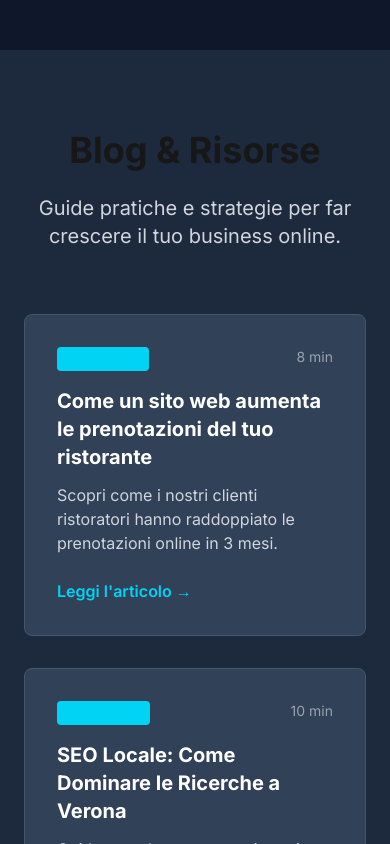
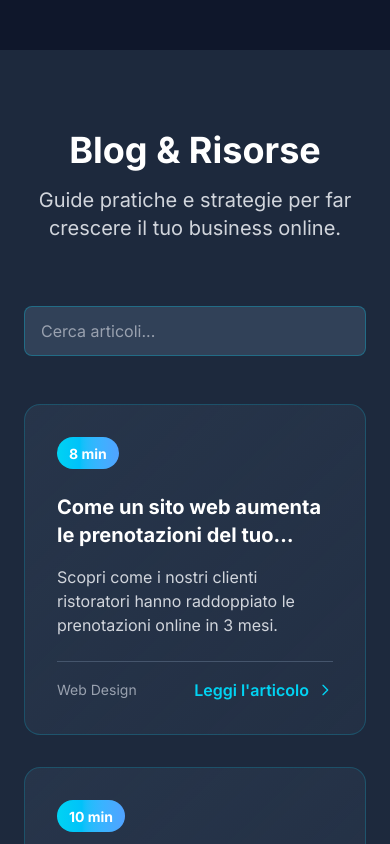
Before and after one commit to valemond06-svg/mksiteverona-site, a Next.js app: page / in a window 390 px wide. Shown: the part 6160-7004 px from the top of the page. Built offline with nearby package versions, Linux system fonts and the light colour scheme.

Commit message:
feat: improve blog cards - clickable, better date visibility, enhanced hover effects

```diff
--- a/components/Blog.jsx
+++ b/components/Blog.jsx
@@ -1,260 +1,154 @@
 'use client';
 
-export default function Blog() {
-  const blogPosts = [
+import { useState } from 'react';
+import Link from 'next/link';
+
+const BLOG_ARTICLES = [
   {
     id: 1,
     title: 'Come un sito web aumenta le prenotazioni del tuo ristorante',
-      slug: 'sito-web-ristorante-prenotazioni',
     excerpt: 'Scopri come i nostri clienti ristoratori hanno raddoppiato le prenotazioni online in 3 mesi.',
-      content: `
-        <h2>Il Potere di un Sito Web Professionale per Ristoranti</h2>
-
-        <p>Nel 2024, il 85% dei clienti cerca ristoranti online prima di prenotare. Se il tuo ristorante non ha una presenza web forte, stai perdendo clienti.</p>
-
-        <h3>I 5 Elementi Essenziali</h3>
-
-        <ol>
-          <li><strong>Menù Digitale Aggiornato</strong> - I clienti devono vedere cosa offri, con prezzi chiari.</li>
-          <li><strong>Sistema di Prenotazioni Online</strong> - Riduce le chiamate telefoniche e aumenta le conversioni.</li>
-          <li><strong>Foto di Alta Qualità</strong> - Le immagini appetitose aumentano le prenotazioni del 30%.</li>
-          <li><strong>Google Maps Ottimizzato</strong> - Deve apparire nei risultati locali con orari, reviews, foto.</li>
-          <li><strong>Mobile Responsive</strong> - Il 95% delle ricerche avviene da smartphone.</li>
-        </ol>
-
-        <h3>Case Study: Ristorante "Da Marco"</h3>
-
-        <p>Marco aveva un ristorante bellissimo ma nessun sito. In 2 mesi dal lancio della sua nuova presenza web:</p>
-        <ul>
-          <li>+35% prenotazioni online</li>
-          <li>+50% visibilità su Google Maps</li>
-          <li>Eliminato il calo di clienti nei giorni feriali</li>
-        </ul>
-
-        <p><strong>Risultato:</strong> In un anno, il sito gli ha portato €30.000 di ricavi aggiuntivi.</p>
-      `,
-      date: '17 Dic 2024',
-      readTime: '8 min',
+    date: '8 min',
+    slug: 'sito-web-ristorante',
+    category: 'Web Design',
+    readTime: 8,
   },
   {
     id: 2,
     title: 'SEO Locale: Come Dominare le Ricerche a Verona',
-      slug: 'seo-locale-verona-google',
     excerpt: 'Guida completa per apparire nei primi 3 risultati di Google quando cercano "siti web Verona".',
-      content: `
-        <h2>SEO Locale: Il Segreto per Dominare la Tua Città</h2>
-
-        <p>La SEO locale non è opzionale per le attività a Verona. Se non appari nei primi 3 risultati per "bar a Verona" o "parrucchiere centro", stai regalando clienti ai tuoi competitor.</p>
-
-        <h3>Come Google Decide il Ranking Locale</h3>
-
-        <p>Google usa 3 fattori principali:</p>
-        <ol>
-          <li><strong>Rilevanza</strong> - Il tuo sito parla del servizio che offri</li>
-          <li><strong>Distanza</strong> - Quanto sei vicino al cliente</li>
-          <li><strong>Popolarità</strong> - Quante persone parlano di te online</li>
-        </ol>
-
-        <h3>Le 7 Strategie che Funzionano</h3>
-
-        <ul>
-          <li>✓ <strong>Google My Business Perfetto</strong> - Completo al 100%, foto, video, orari aggiornati</li>
-          <li>✓ <strong>Parole Chiave Locali</strong> - "Parrucchiera a Verona centro" non "Parrucchiera"</li>
-          <li>✓ <strong>Citazioni Locali</strong> - Comparire su siti di directory locali</li>
-          <li>✓ <strong>Backlink Locali</strong> - Link da siti veronesi (Chamber of Commerce, associazioni)</li>
-          <li>✓ <strong>Recensioni Authentic</strong> - Almeno 20 recensioni a 4+ stelle</li>
-          <li>✓ <strong>Schema Structured Data</strong> - Indicare indirizzo, telefono, orari nel codice</li>
-          <li>✓ <strong>Pagine Location-Specific</strong> - Se hai più sedi, pagine dedicate per ognuna</li>
-        </ul>
-
-        <h3>Risultati Reali</h3>
-
-        <p>I nostri clienti che seguono questa strategia vedono mediamente:</p>
-        <ul>
-          <li>+60% traffico da ricerche locali in 6 mesi</li>
-          <li>+40% prenotazioni/contatti</li>
-          <li>Posizionamento nei "3 pack" di Google Maps</li>
-        </ul>
-      `,
-      date: '14 Dic 2024',
-      readTime: '10 min',
+    date: '10 min',
+    slug: 'seo-locale-verona',
+    category: 'SEO',
+    readTime: 10,
   },
   {
     id: 3,
-      title: 'Sito Web vs Social Media: Cosa Scegliere (Spoiler: Entrambi)',
-      slug: 'sito-web-vs-social-media',
-      excerpt: 'La verità che nessuno ti dice: non è uno o l\'altro, ma come usarli insieme per crescere.',
-      content: `
-        <h2>Il Dibattito Falso: Sito Web O Social Media?</h2>
-
-        <p>Molti dicono: "A che mi serve un sito se ho Instagram?" Sbagliato. Ecco perché.</p>
-
-        <h3>Sito Web: I Tuoi Veri Vantaggi</h3>
-
-        <ul>
-          <li><strong>Proprietà</strong> - Instagram può chiudere il tuo account. Il sito è sempre tuo.</li>
-          <li><strong>SEO</strong> - Google non indicizza bene Instagram. Un sito appare nei risultati di ricerca.</li>
-          <li><strong>Conversioni</strong> - Su Instagram vendi con difficoltà. Su un sito con un form, vendi.</li>
-          <li><strong>Credibilità</strong> - Un sito professionale = professionista affidabile.</li>
-          <li><strong>Analytics</strong> - Vedi esattamente chi visita, da dove, cosa fa.</li>
-        </ul>
-
-        <h3>Social Media: I Tuoi Veri Vantaggi</h3>
-
-        <ul>
-          <li><strong>Community</strong> - Costruisci una relazione con i tuoi clienti.</li>
-          <li><strong>Viralità</strong> - Un post può raggiungere 10.000 persone gratis.</li>
-          <li><strong>Content Facile</strong> - Non serve un designer, basta uno smartphone.</li>
-          <li><strong>Engagement Immediato</strong> - Commenti, like, condivisioni in tempo reale.</li>
-        </ul>
-
-        <h3>La Strategia Vincente: Usarli Insieme</h3>
-
-        <p><strong>Flusso Ideale:</strong></p>
-        <ol>
-          <li>Instagram attira i clienti interessati con contenuti virali</li>
-          <li>Link nel bio → Sito web</li>
-          <li>Nel sito, form di contatto, catalogo, SEO</li>
-          <li>Converti i visitatori in clienti veri</li>
-        </ol>
-
-        <p><strong>Esempio:</strong> Post su Instagram "Come scegliere il parrucchiere perfetto" → Link al sito → Articolo completo (SEO) → Form di prenotazione → Cliente convertito.</p>
-
-        <h3>I Numeri</h3>
-
-        <p>Le aziende che usano sito + social insieme vedono:</p>
-        <ul>
-          <li>+200% traffic totale</li>
-          <li>+150% lead generation</li>
-          <li>+3x ROI rispetto a chi usa solo social</li>
-        </ul>
-
-        <p><strong>Conclusione:</strong> Non è "sito web O social", è "sito web E social". Il primo genera clienti. Il secondo crea comunità.</p>
-      `,
-      date: '10 Dic 2024',
-      readTime: '7 min',
+    title: 'E-commerce vs Sito Vetrina: Quale Scegliere?',
+    excerpt: 'Analisi dettagliata per capire quale soluzione è più adatta al tuo business.',
+    date: '6 min',
+    slug: 'ecommerce-vs-vetrina',
+    category: 'Strategie',
+    readTime: 6,
+  },
+  {
+    id: 4,
+    title: '5 Errori Comuni nel Web Design che Perdono Clienti',
+    excerpt: 'I 5 errori più frequenti che commettono i siti web e come evitarli.',
+    date: '7 min',
+    slug: 'errori-web-design',
+    category: 'Web Design',
+    readTime: 7,
   },
 ];
 
-  const [selectedPost, setSelectedPost] = require('react').useState(null);
+export default function Blog() {
+  const [searchTerm, setSearchTerm] = useState('');
 
-  if (selectedPost) {
+  const filteredArticles = BLOG_ARTICLES.filter((article) =>
+    article.title.toLowerCase().includes(searchTerm.toLowerCase()) ||
+    article.excerpt.toLowerCase().includes(searchTerm.toLowerCase())
+  );
+
   return (
-      <section className="py-20 bg-slate-800 min-h-screen">
-        <div className="max-w-4xl mx-auto px-6">
-          <button
-            onClick={() => setSelectedPost(null)}
-            className="mb-8 px-4 py-2 text-cyan-400 hover:text-cyan-300 flex items-center gap-2"
-          >
-            ← Torna al Blog
-          </button>
-
-          <article>
-            <h1 className="text-4xl font-bold mb-4 text-white">{selectedPost.title}</h1>
-            <div className="flex gap-6 text-gray-400 text-sm mb-8">
-              <span>{selectedPost.date}</span>
-              <span>{selectedPost.readTime}</span>
+    <section id="blog" className="relative py-20 px-6 bg-slate-800">
+      <div className="max-w-6xl mx-auto">
+        {/* Header */}
+        <div className="text-center mb-16 space-y-4 animate-fade-in">
+          <h2 className="text-4xl md:text-5xl font-bold text-white">
+            Blog & Risorse
+          </h2>
+          <p className="text-xl text-gray-300">
+            Guide pratiche e strategie per far crescere il tuo business online.
+          </p>
         </div>
 
-            <div
-              className="prose prose-invert max-w-none"
-              dangerouslySetInnerHTML={{
-                __html: selectedPost.content.replace(/\n/g, '').replace(/<h2>/g, '<h2 style="font-size: 2rem; margin-top: 2rem; margin-bottom: 1rem; color: #fff;">').replace(/<h3>/g, '<h3 style="font-size: 1.5rem; margin-top: 1.5rem; margin-bottom: 0.5rem; color: #50d3e3;">').replace(/<p>/g, '<p style="color: #d1d5db; margin-bottom: 1rem; line-height: 1.8;">').replace(/<li>/g, '<li style="color: #d1d5db; margin-left: 1.5rem; margin-bottom: 0.5rem;">').replace(/<ol>/g, '<ol style="margin: 1rem 0;">').replace(/<ul>/g, '<ul style="margin: 1rem 0;">')
-              }}
+        {/* Search Bar */}
+        <div className="mb-12 max-w-md mx-auto">
+          <input
+            type="text"
+            placeholder="Cerca articoli..."
+            value={searchTerm}
+            onChange={(e) => setSearchTerm(e.target.value)}
+            className="w-full px-4 py-3 bg-slate-700 border border-cyan-400/30 rounded-lg text-white placeholder-gray-400 focus:outline-none focus:border-cyan-400 focus:ring-2 focus:ring-cyan-400/30 transition-all duration-300"
           />
-          </article>
-
-          <div className="mt-16 pt-8 border-t border-slate-700">
-            <h3 className="text-2xl font-bold mb-8 text-white">Più Articoli nel Blog</h3>
-            <div className="grid grid-cols-1 md:grid-cols-2 gap-8">
-              {blogPosts.filter(p => p.id !== selectedPost.id).map((post) => (
-                <article
-                  key={post.id}
-                  className="bg-slate-700 border border-slate-600 rounded-lg p-8 hover:border-cyan-400 hover:shadow-lg hover:shadow-cyan-500/20 transition-all cursor-pointer"
-                  onClick={() => setSelectedPost(post)}
-                >
-                  <div className="flex justify-between items-start mb-4">
-                    <span className="inline-block px-3 py-1 bg-cyan-400 bg-opacity-10 text-cyan-400 rounded text-xs font-semibold">
-                      {post.date}
-                    </span>
-                    <span className="text-sm text-gray-400">{post.readTime}</span>
         </div>
 
-                  <h3 className="text-xl font-bold mb-3 text-white hover:text-cyan-400 transition-colors">
-                    {post.title}
+        {/* Articles Grid */}
+        <div className="grid grid-cols-1 md:grid-cols-2 gap-8 mb-12">
+          {filteredArticles.map((article) => (
+            <Link
+              key={article.id}
+              href={`/blog/${article.slug}`}
+            >
+              <div className="group h-full cursor-pointer bg-gradient-to-br from-slate-700/50 to-slate-700/30 rounded-2xl border border-cyan-400/20 p-8 hover:border-cyan-400/50 transition-all duration-300 hover:shadow-xl hover:shadow-cyan-500/10 hover:-translate-y-2">
+                {/* Reading Time Badge */}
+                <div className="inline-block mb-6 px-3 py-1 bg-gradient-to-r from-cyan-400 to-blue-400 rounded-full">
+                  <span className="text-sm font-bold text-white">
+                    {article.readTime} min
+                  </span>
+                </div>
+
+                {/* Title */}
+                <h3 className="text-xl font-bold text-white mb-4 group-hover:text-cyan-400 transition-colors duration-300 line-clamp-2">
+                  {article.title}
                 </h3>
 
-                  <p className="text-gray-300 mb-6">{post.excerpt}</p>
+                {/* Excerpt */}
+                <p className="text-gray-300 mb-6 line-clamp-3">
+                  {article.excerpt}
+                </p>
 
-                  <span className="inline-block text-cyan-400 hover:text-cyan-300 font-semibold">
-                    Leggi l'articolo →
+                {/* Footer */}
+                <div className="flex items-center justify-between pt-4 border-t border-slate-600">
+                  <span className="text-sm text-gray-400">{article.category}</span>
+                  <span className="text-cyan-400 font-semibold group-hover:translate-x-2 transition-transform duration-300 flex items-center gap-2">
+                    Leggi l'articolo
+                    <svg
+                      className="w-4 h-4"
+                      fill="none"
+                      stroke="currentColor"
+                      viewBox="0 0 24 24"
+                    >
+                      <path
+                        strokeLinecap="round"
+                        strokeLinejoin="round"
+                        strokeWidth={2}
+                        d="M9 5l7 7-7 7"
+                      />
+                    </svg>
                   </span>
-                </article>
+                </div>
+              </div>
+            </Link>
           ))}
         </div>
+
+        {/* No Results */}
+        {filteredArticles.length === 0 && (
+          <div className="text-center py-12">
+            <p className="text-gray-400 text-lg">
+              Nessun articolo trovato per "{searchTerm}"
+            </p>
+          </div>
+        )}
+
+        {/* CTA Section */}
+        <div className="text-center space-y-6 mt-16">
+          <h3 className="text-2xl font-bold text-white">
+            Non trovi quello che cerchi?
+          </h3>
+          <p className="text-gray-300 max-w-2xl mx-auto">
+            Contattaci per ricevere una consulenza personalizzata sulle migliori strategie per il tuo business.
+          </p>
+          <a
+            href="#contatti"
+            className="inline-block px-8 py-3 bg-gradient-to-r from-cyan-400 to-blue-400 text-slate-900 font-bold rounded-lg hover:shadow-lg hover:shadow-cyan-500/50 transition-all duration-300 hover:scale-105"
+          >
+            Contattaci
+          </a>
         </div>
       </div>
     </section>
   );
 }
-
-  return (
-    <section id="blog" className="py-20 bg-slate-800">
-      <div className="max-w-6xl mx-auto px-6">
-        <div className="max-w-3xl mx-auto mb-16 text-center">
-          <h2 className="text-4xl font-bold mb-6">Blog & Risorse</h2>
-          <p className="text-xl text-gray-300">
-            Guide pratiche e strategie per far crescere il tuo business online.
-          </p>
-        </div>
-
-        <div className="grid grid-cols-1 md:grid-cols-2 gap-8 mb-16">
-          {blogPosts.map((post) => (
-            <article
-              key={post.id}
-              className="bg-slate-700 border border-slate-600 rounded-lg p-8 hover:border-cyan-400 hover:shadow-lg hover:shadow-cyan-500/20 transition-all cursor-pointer"
-              onClick={() => setSelectedPost(post)}
-            >
-              <div className="flex justify-between items-start mb-4">
-                <span className="inline-block px-3 py-1 bg-cyan-400 bg-opacity-10 text-cyan-400 rounded text-xs font-semibold">
-                  {post.date}
-                </span>
-                <span className="text-sm text-gray-400">{post.readTime}</span>
-              </div>
-
-              <h3 className="text-xl font-bold mb-3 text-white hover:text-cyan-400 transition-colors">
-                {post.title}
-              </h3>
-
-              <p className="text-gray-300 mb-6">{post.excerpt}</p>
-
-              <span className="inline-block text-cyan-400 hover:text-cyan-300 font-semibold">
-                Leggi l'articolo →
-              </span>
-            </article>
-          ))}
-        </div>
-
-        {/* Newsletter Signup */}
-        {/*<div className="max-w-2xl mx-auto bg-gradient-to-r from-cyan-400 to-blue-400 bg-opacity-10 border border-cyan-400 border-opacity-30 rounded-lg p-8 text-center">
-          <h3 className="text-2xl font-bold mb-4 text-white">
-            Ricevi i nostri articoli via email
-          </h3>
-          <p className="text-gray-300 mb-6">
-            Tips, strategie e case studies direttamente nella tua inbox. Una email a settimana.
-          </p>
-          <div className="flex flex-col sm:flex-row gap-3">
-            <input
-              type="email"
-              placeholder="La tua email..."
-              className="flex-1 px-4 py-3 bg-slate-800 border border-slate-700 rounded-lg text-white placeholder-gray-500 focus:outline-none focus:border-cyan-400"
-            />
-            <button className="px-6 py-3 bg-gradient-to-r from-cyan-400 to-blue-400 text-slate-900 font-bold rounded-lg hover:shadow-lg hover:shadow-cyan-500/50 transition-all">
-              Iscriviti
-            </button>
-          </div>
-        </div>*/}
-      </div>
-    </section>
-  );
-}
```
Lines whose indentation alone changed are shown as unchanged.
